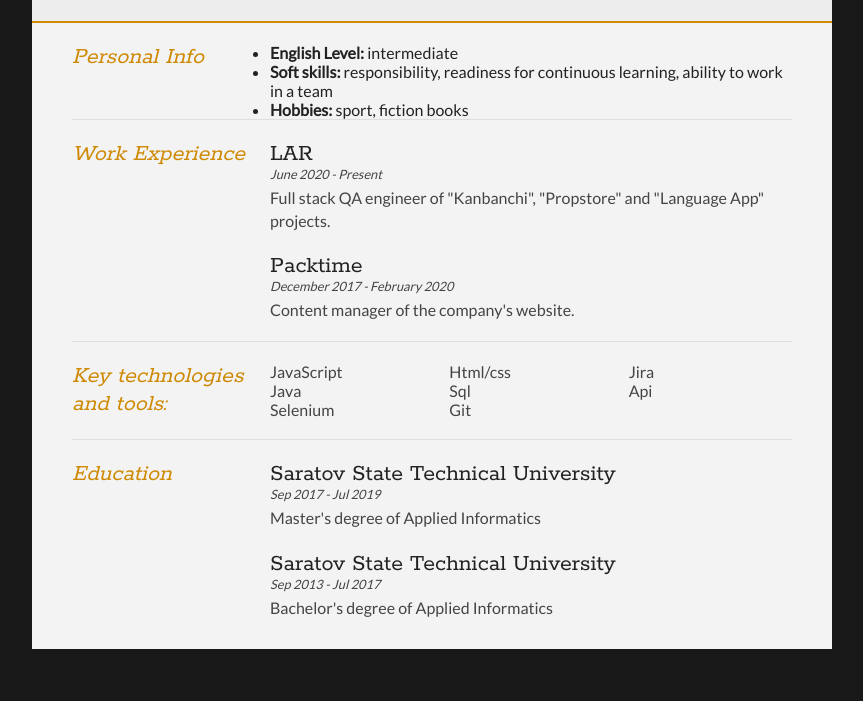
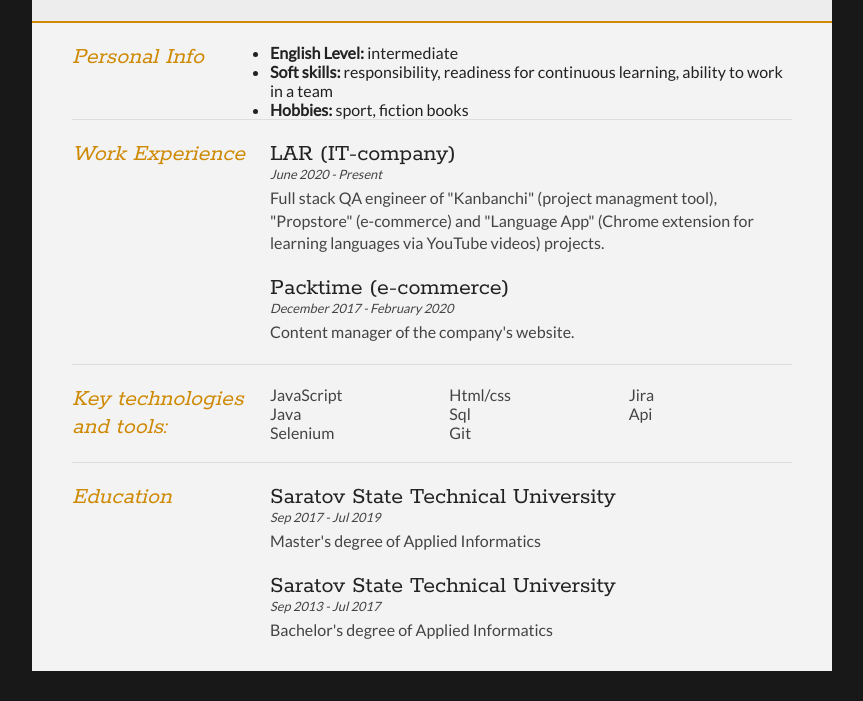
Before and after one commit to Mr-HooDy/cv, a plain HTML site: page index.html in a window 1280 px wide. Shown: the part 153-854 px from the top of the page, without its empty margins (208-1071 px from the left). Before the commit the page ends 832 px from the top, so only its background shows below. Drawn offline with Linux system fonts and the light colour scheme.

Commit message:
Update index.html

```diff
--- a/index.html
+++ b/index.html
@@ -57,13 +57,13 @@
 
 			<div class="sectionContent">
 				<article>
-					<h2>LAR</h2>
+					<h2>LAR (IT-company)</h2>
 					<p class="subDetails">June 2020 - Present</p>
-					<p>Full stack QA engineer of "Kanbanchi", "Propstore" and "Language App" projects.</p>
+					<p>Full stack QA engineer of "Kanbanchi" (project managment tool), "Propstore" (e-commerce) and "Language App" (Chrome extension for learning languages via YouTube videos) projects.</p>
 				</article>
 
 				<article>
-					<h2>Packtime</h2>
+					<h2>Packtime (e-commerce)</h2>
 					<p class="subDetails">December 2017 - February 2020</p>
 					<p>Content manager of the company's website.</p>
 				</article>
```
